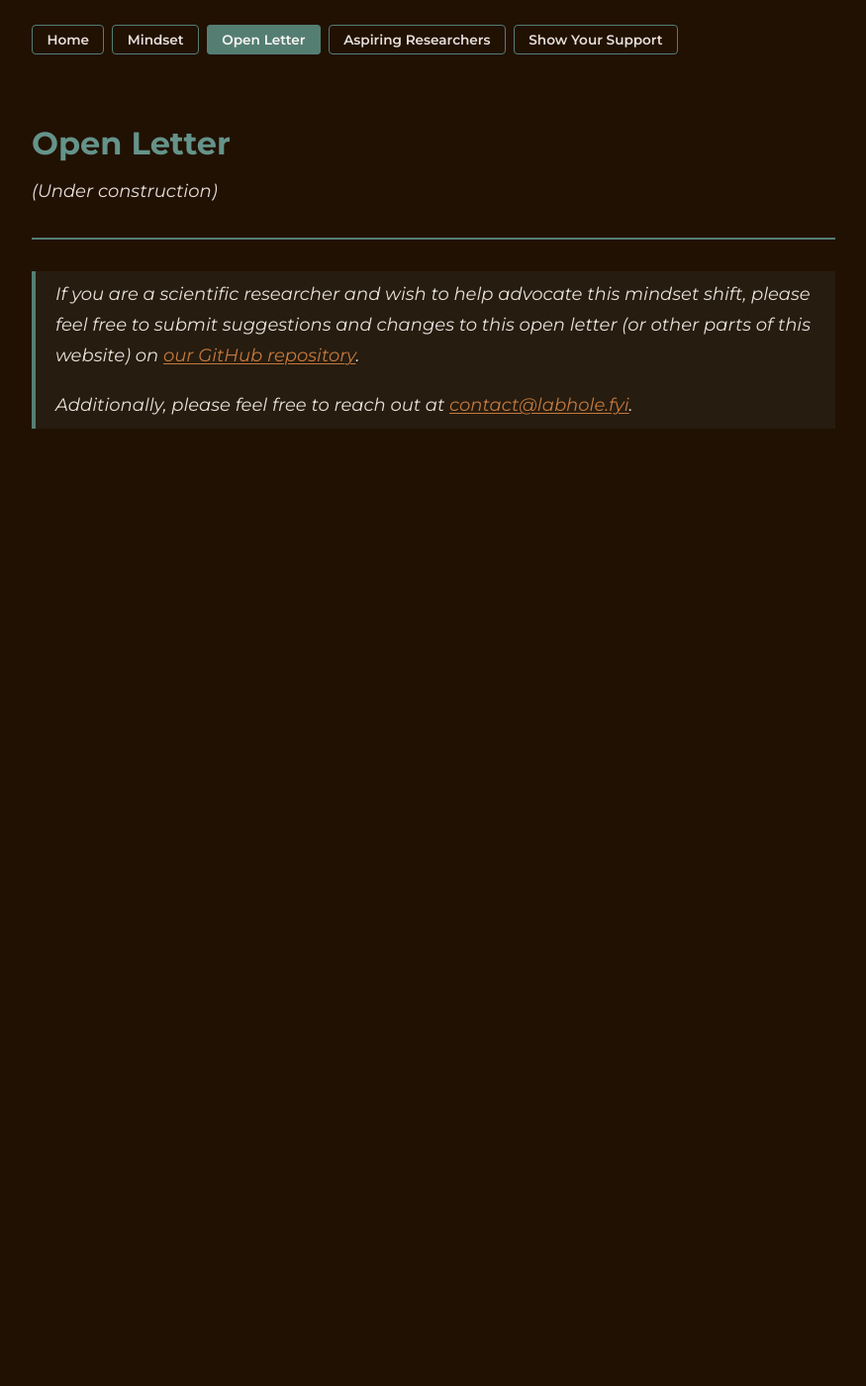
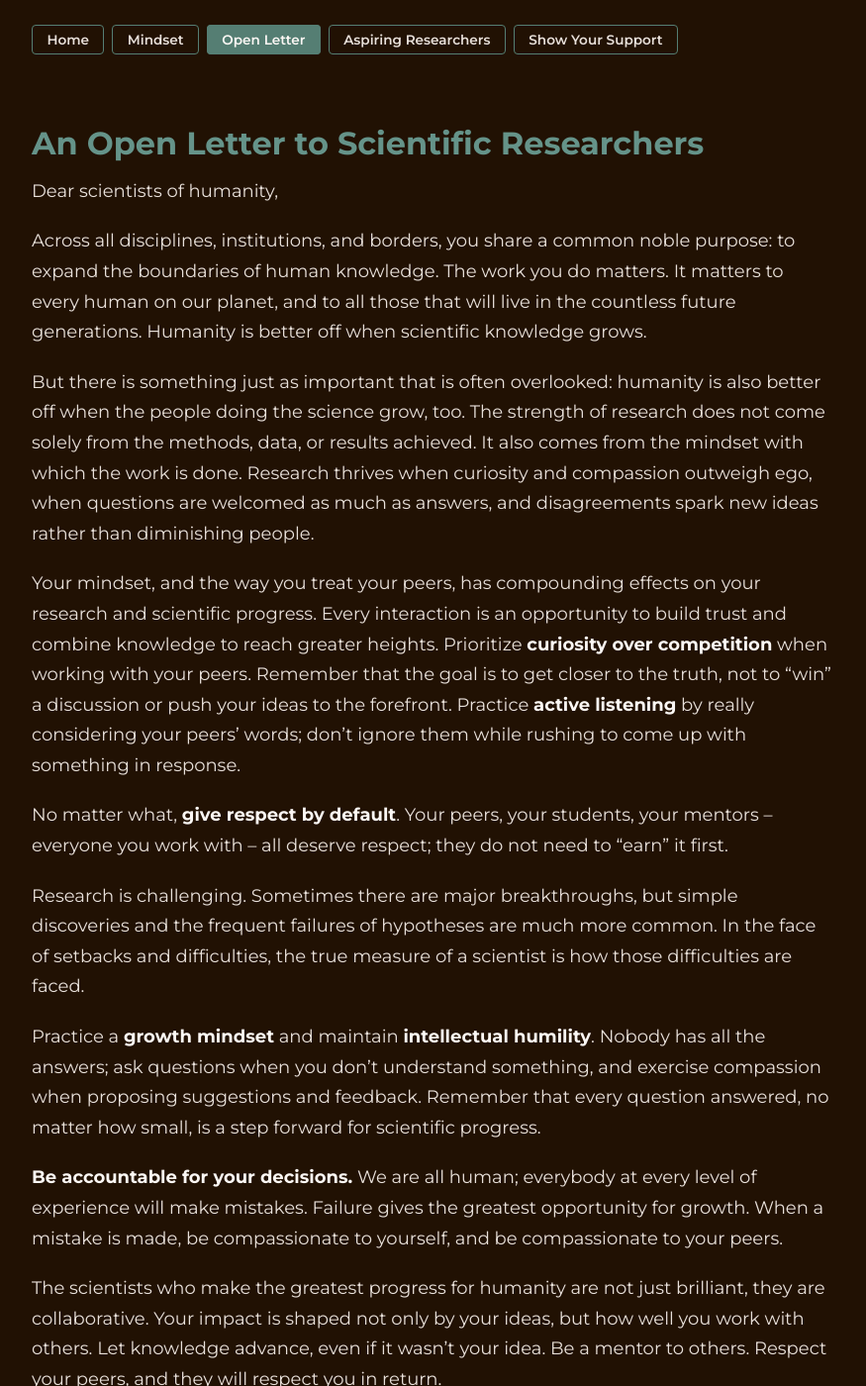
Before and after one commit to labhole/labhole.github.io, a Jekyll site: the page built from letter.md, in a window 1280 px wide and 1400 px high. Shown: the whole window at 99% size, without its empty margins (202-1077 px from the left). Built offline with Jekyll 4.4.1, drawn with Linux system fonts in a browser that asks for light colours; our own code applies the rules of GitHub Pages for plain Markdown files; some of the changed text lies outside the part shown.

Commit message:
open letter and minset

```diff
--- a/letter.md
+++ b/letter.md
@@ -2,11 +2,57 @@
 layout: default
 ---
 
-# Open Letter
+# An Open Letter to Scientific Researchers
 
-*(Under construction)*
+Dear scientists of humanity,
 
+Across all disciplines, institutions, and borders, you share a common noble purpose: to expand the boundaries of human knowledge.
+The work you do matters.
+It matters to every human on our planet, and to all those that will live in the countless future generations.
+Humanity is better off when scientific knowledge grows.
 
+But there is something just as important that is often overlooked: humanity is also better off when the people doing the science grow, too.
+The strength of research does not come solely from the methods, data, or results achieved.
+It also comes from the mindset with which the work is done.
+Research thrives when curiosity and compassion outweigh ego, when questions are welcomed as much as answers, and disagreements spark new ideas rather than diminishing people.
+
+Your mindset, and the way you treat your peers, has compounding effects on your research and scientific progress.
+Every interaction is an opportunity to build trust and combine knowledge to reach greater heights.
+Prioritize **curiosity over competition** when working with your peers.
+Remember that the goal is to get closer to the truth, not to "win" a discussion or push your ideas to the forefront.
+Practice **active listening** by really considering your peers' words; don't ignore them while rushing to come up with something in response.
+
+No matter what, **give respect by default**.
+Your peers, your students, your mentors -- everyone you work with -- all deserve respect; they do not need to "earn" it first.
+
+Research is challenging.
+Sometimes there are major breakthroughs, but simple discoveries and the frequent failures of hypotheses are much more common.
+In the face of setbacks and difficulties, the true measure of a scientist is how those difficulties are faced.
+
+Practice a **growth mindset** and maintain **intellectual humility**.
+Nobody has all the answers; ask questions when you don't understand something, and exercise compassion when proposing suggestions and feedback.
+Remember that every question answered, no matter how small, is a step forward for scientific progress.
+
+**Be accountable for your decisions.**
+We are all human; everybody at every level of experience will make mistakes.
+Failure gives the greatest opportunity for growth.
+When a mistake is made, be compassionate to yourself, and be compassionate to your peers.
+
+The scientists who make the greatest progress for humanity are not just brilliant, they are collaborative.
+Your impact is shaped not only by your ideas, but how well you work with others.
+Let knowledge advance, even if it wasn't your idea.
+Be a mentor to others.
+Respect your peers, and they will respect you in return.
+
+**A call to action:** take some time today to reflect on how you're treating your professional relationships.
+Find something to improve, and try it out.
+You'll find just how much more enjoyable and meaningful your work can be if you can adopt and support this mindset in your lab.
+
+The future of science will not be defined only by its discoveries, but by how we choose to discover it, and the people we become in the process.
+
+With respect,
+
+Your fellow humans
 
 -----
 
```
Also changed, not shown: mindset.md (+13 -9 lines).
